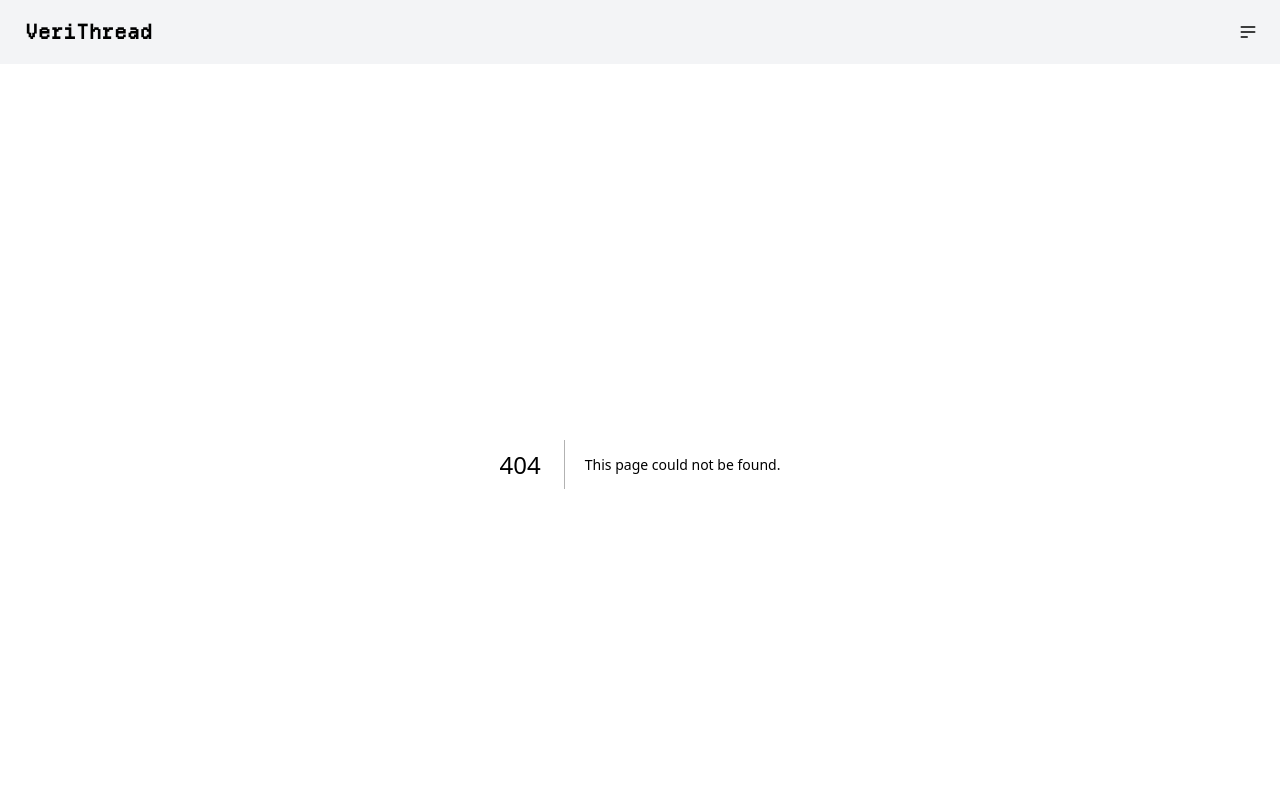
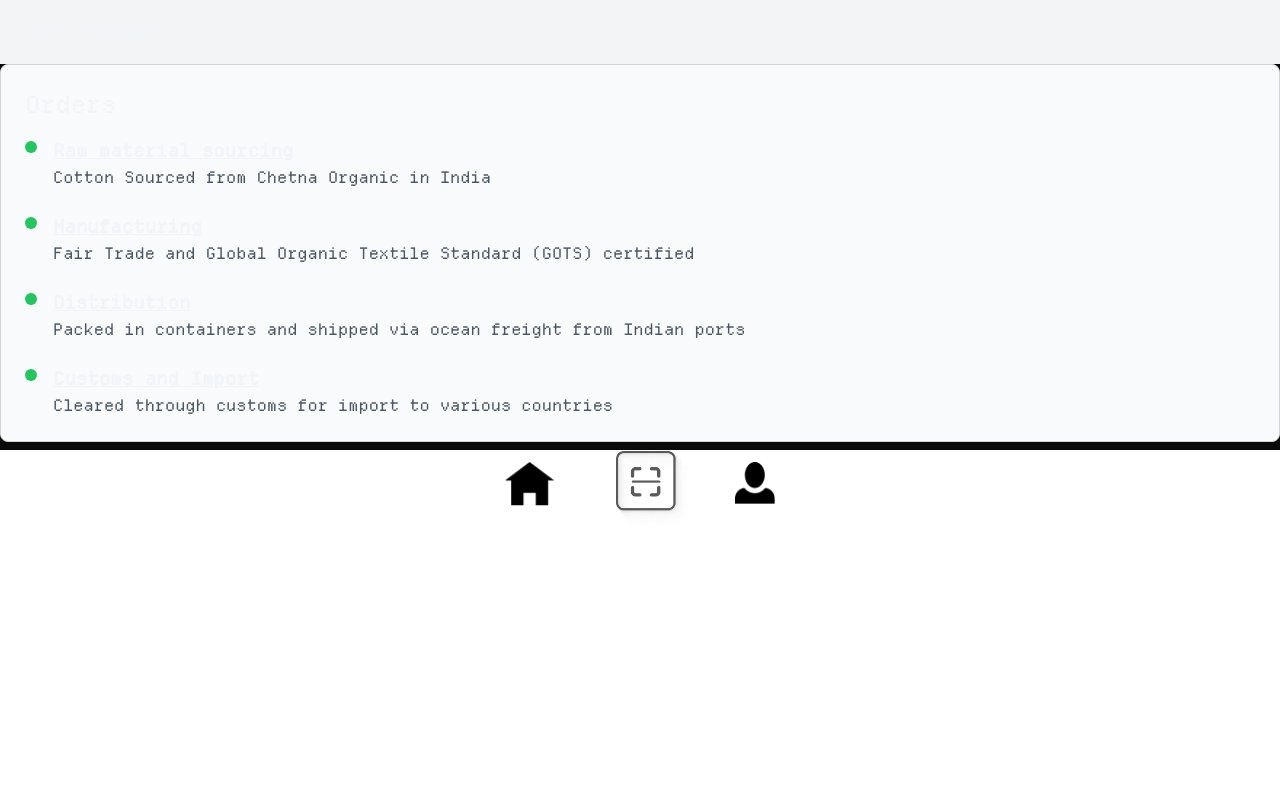
Before and after one commit to Evang264/Veri-Thread, a Next.js app in the folder src/htv9-frontend/: page /orders in a window 1280 px wide. Before the commit this address had no page. Shown: the top 800 px of the page. Built offline with nearby package versions, Linux system fonts and the light colour scheme.

Commit message:
about to merge to main, fingers crossed

```diff
--- a/src/htv9-frontend/src/app/clothing-info/page.tsx
+++ b/src/htv9-frontend/src/app/clothing-info/page.tsx
@@ -11,7 +11,7 @@ export default function Page() {
 
     return (
         <section>
-            <div className="flex justify-center w-full font-ppneutral">
+            <div className="flex justify-center w-full font-ppneutral font-bold">
                 <Image className="mt-4 mb-4" src={shirt} alt="shirt" width={300} height={800} />
             </div>
             <div>
@@ -29,7 +29,7 @@ export default function Page() {
                     </nav>
                 </div>
 
-                <div className="text-gray-500 mt-3">
+                <div className="text-black mt-3 font-departure">
                     {activeTab === 'about' && (
                         <div id="card-type-tab-1" role="tabpanel" aria-labelledby="card-type-tab-item-1">
                             <p className="flex justify-left w-full text-left text-lg p-2 mt-4"><strong>Issey Miyake Cream Oversize shirt</strong></p>
--- /dev/null
+++ b/src/htv9-frontend/src/app/orders/page.tsx
@@ -0,0 +1,48 @@
+export default function ProductTimeline() {
+    const steps = [
+        {
+            title: "Raw material sourcing",
+            description: "Cotton Sourced from Chetna Organic in India",
+        },
+        {
+            title: "Manufacturing",
+            description: "Fair Trade and Global Organic Textile Standard (GOTS) certified",
+        },
+        {
+            title: "Distribution",
+            description: "Packed in containers and shipped via ocean freight from Indian ports",
+        },
+        {
+            title: "Customs and Import",
+            description: "Cleared through customs for import to various countries",
+        },
+    ];
+
+    return (
+        <div className="border border-gray-300 rounded-lg p-6 bg-gray-50 font-departure">
+            <h2 className="text-2xl mb-4">Orders</h2>
+
+            <div className="space-y-6">
+                {steps.map((step, index) => (
+                    <div key={index} className="flex items-start">
+                        {/* Dots and Line */}
+                        <div className="flex flex-col items-center mr-4">
+                            {/* Dot */}
+                            <div className="w-3 h-3 bg-green-500 rounded-full mt-1"></div>
+                            {/* Line (only for non-final steps) */}
+                            {index !== steps.length - 1 && (
+                                <div className="w-px h-full bg-gray-700 my-1"></div>
+                            )}
+                        </div>
+
+                        {/* Text Content */}
+                        <div>
+                            <h3 className="font-bold text-lg underline">{step.title}</h3>
+                            <p className="text-gray-600">{step.description}</p>
+                        </div>
+                    </div>
+                ))}
+            </div>
+        </div>
+    );
+}
```
